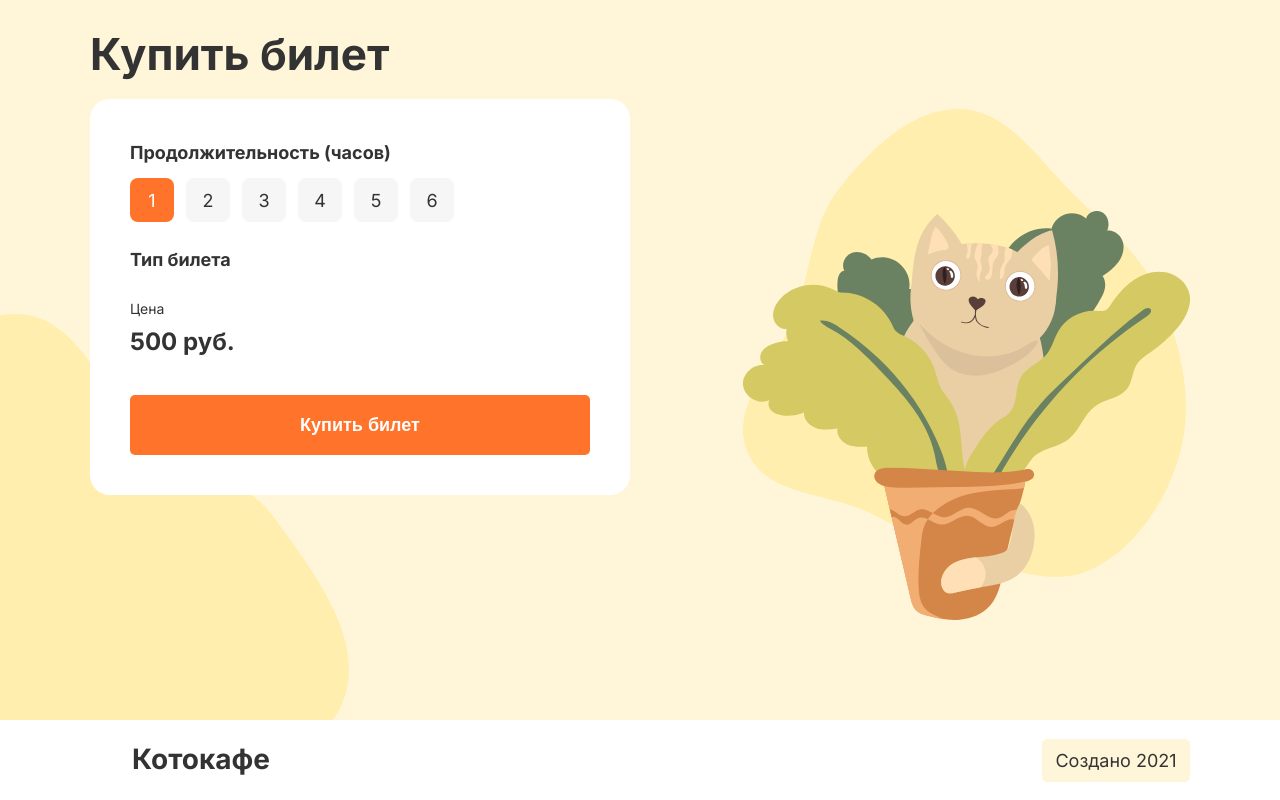
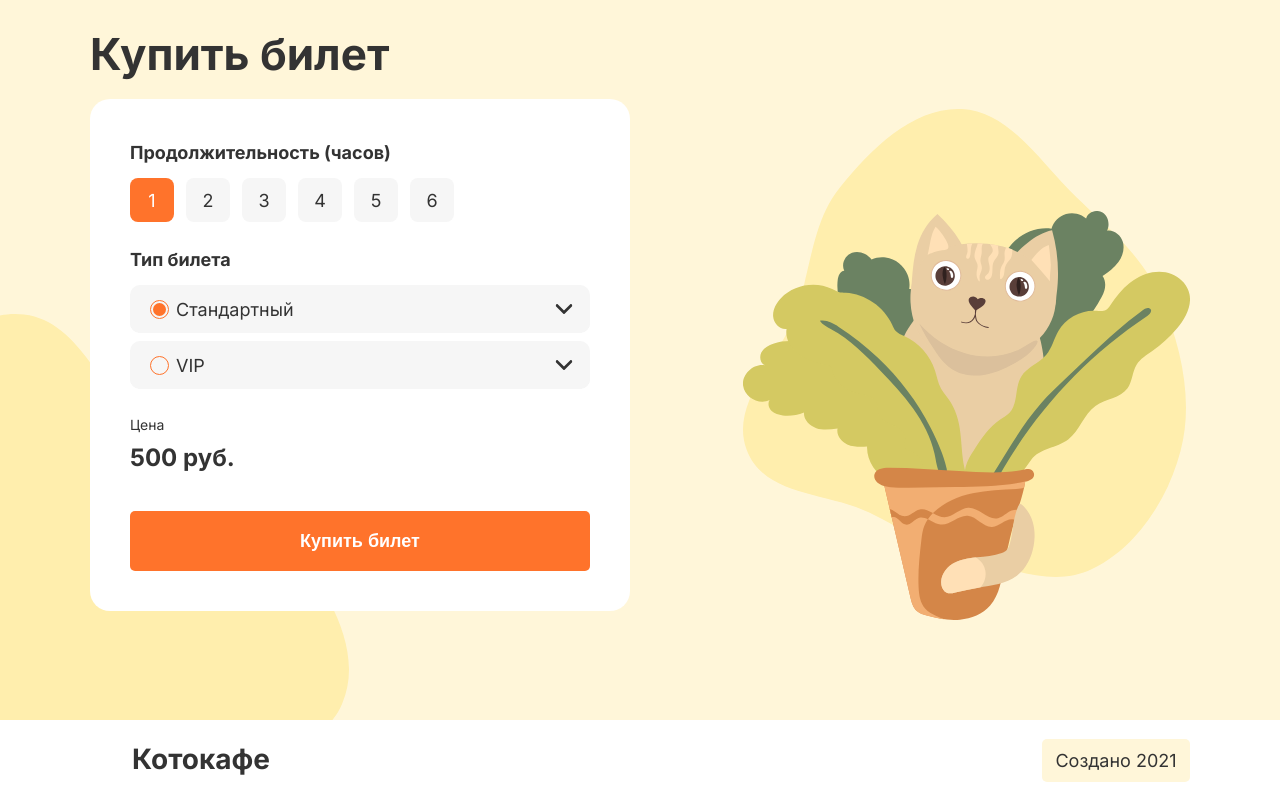
Before and after one commit to Mirror45/cats-cafe, a React (Create React App) app: page / in a window 1280 px wide. Shown: the part 987-1787 px from the top of the page. Built offline with nearby package versions, Linux system fonts and the light colour scheme; some icons are missing.

Commit message:
Встраивание компонента Accordion в оформление заказа

```diff
--- a/src/components/blocks/buy/buy.jsx
+++ b/src/components/blocks/buy/buy.jsx
@@ -3,17 +3,39 @@ import { Form, Label, Li, Ul } from "/src/components/styled";
 import Button from "/src/components/ui/button/button";
 import { TitleSize } from "/src/components/ui/title/title";
 import RadioButton from "/src/components/ui/radio-button/radio-button";
+import { Accordion } from "/src/components/ui/accordion/accordion";
 import {
   StyledSection,
   Price,
+  AccordionText,
   RadioLabelForTime,
   FormItem,
-  StyleTitle
+  StyleTitle,
+  RadioLabelForType
  } from "./styled";
 
  function Buy({ buyOptions }) {
-  const { durationOptions } = buyOptions;
+  const { durationOptions, ticketOptions } = buyOptions;
   const [duration, setDuration] = useState(durationOptions[0]);
+  const [selectType, setSelectType] = useState(ticketOptions[0].id);
+
+  // преобразуем ticketOptions в данные для акардеона
+  const accordionContent = ticketOptions.map((option) => ({
+    id: option.id,
+    title: (
+      <RadioButton
+        labelComponent={RadioLabelForType}
+        selectValue={selectType}
+        value={option.id}
+        text={option.title}
+        onChange={(el) => {
+          setSelectType(Number(el.target.value));
+        }}
+      />
+    ),
+    description: option.description
+  }));
+
   return (
     <StyledSection>
       <StyleTitle level={1} size={TitleSize.BIG}>
@@ -40,6 +62,11 @@ import {
         </FormItem>
         <FormItem $bottom={22}>
           <Label $margin={12}>Тип билета</Label>
+          <Accordion
+            textComponent={AccordionText}
+            content={accordionContent}
+            isHtml
+          />
         </FormItem>
         <Label $small $margin={6}>
           Цена
--- a/src/components/blocks/cafe-gallery/cafe-gallery.jsx
+++ b/src/components/blocks/cafe-gallery/cafe-gallery.jsx
@@ -4,7 +4,7 @@ import Gallery from "/src/components/ui/gallery/gallery";
 import { StyledSection, StyledTitle } from "./styled";
 
 function CafeGallery({ slides }) {
-  return slides?.length ? (
+  return slides && slides.length ? (
     <StyledSection>
       <StyledTitle level={2} size={TitleSize.BIG}>
         Галерея нашего кафе
--- a/src/components/ui/accordion/accordion.jsx
+++ b/src/components/ui/accordion/accordion.jsx
@@ -2,11 +2,6 @@ import React, { useState } from "react";
 import AccordionItem from "./accordionItem";
 import { Ul } from "/src/components/styled";
 import { StyledLi } from "./styled";
-
-import React, { useState } from "react";
-import AccordionItem from "./accordionItem";
-import { Ul } from "/src/components/styled";
-import { StyledLi } from "./styles";
 
 export function Accordion({
   titleComponent, // компонент для отрисовки заголовка
```
